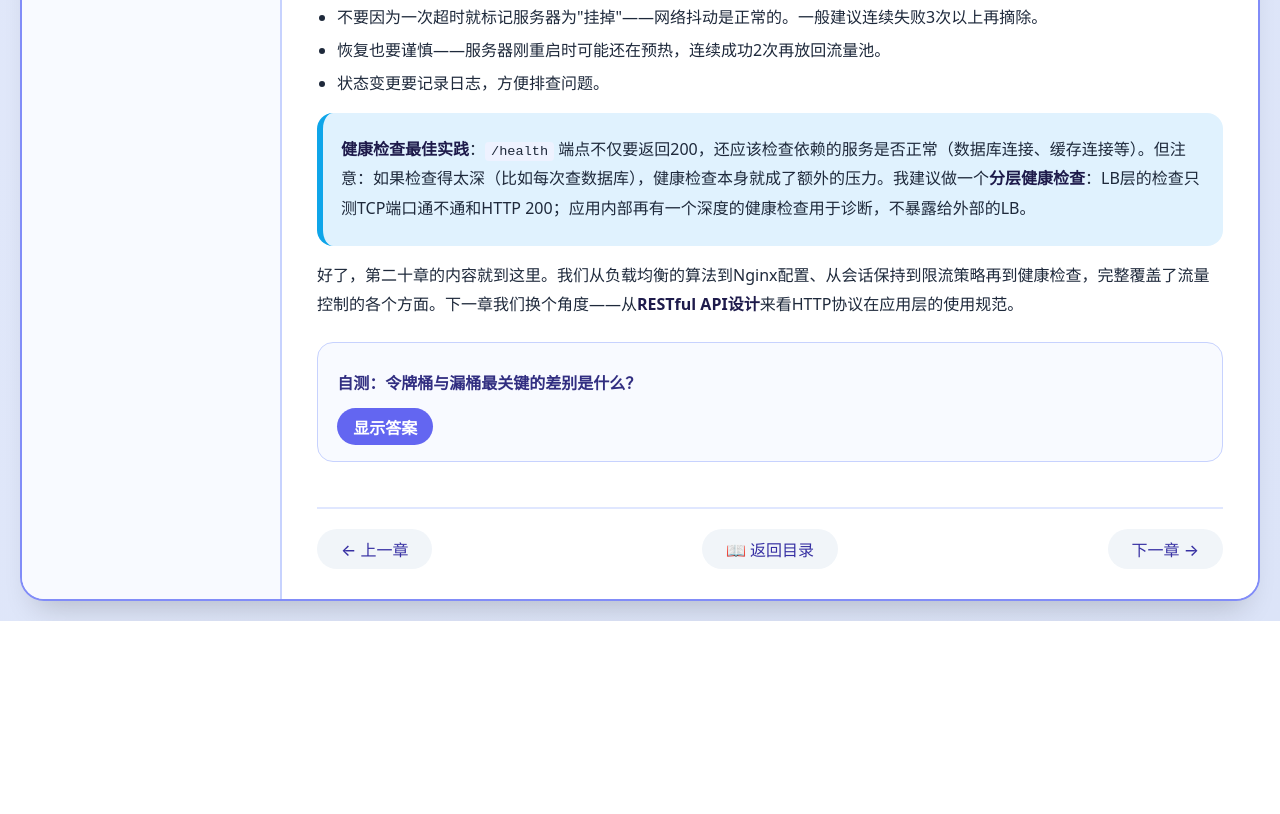
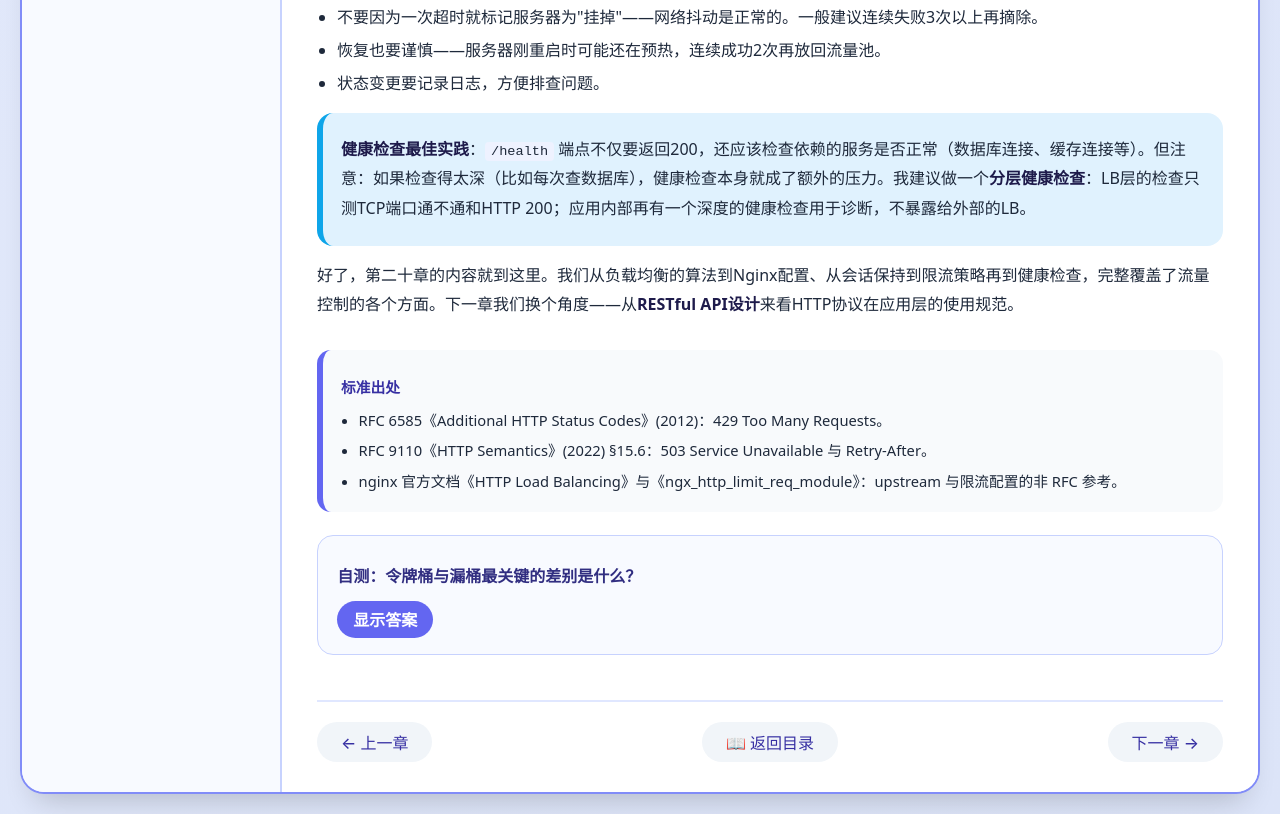
Before and after one commit to 1998x-stack/HTTP-protocol-tutorial, a plain HTML site: page 20.html in a window 1280 px wide. Shown: the part 6311-7125 px from the top of the page. Before the commit the page ends 6932 px from the top, so only its background shows below. Drawn offline with Linux system fonts and the light colour scheme.

Commit message:
docs(http-tutorial): 第19–22章补充标准出处（RFC / W3C / 论文引用）

```diff
--- a/20.html
+++ b/20.html
@@ -442,6 +442,15 @@ server {
 
         <p>好了，第二十章的内容就到这里。我们从负载均衡的算法到Nginx配置、从会话保持到限流策略再到健康检查，完整覆盖了流量控制的各个方面。下一章我们换个角度——从<strong>RESTful API设计</strong>来看HTTP协议在应用层的使用规范。</p>
 
+        <aside class="references" aria-label="标准出处">
+          <p class="ref-title">标准出处</p>
+          <ul>
+            <li>RFC 6585《Additional HTTP Status Codes》(2012)：429 Too Many Requests。</li>
+            <li>RFC 9110《HTTP Semantics》(2022) §15.6：503 Service Unavailable 与 Retry-After。</li>
+            <li>nginx 官方文档《HTTP Load Balancing》与《ngx_http_limit_req_module》：upstream 与限流配置的非 RFC 参考。</li>
+          </ul>
+        </aside>
+
         <aside class="self-check">
           <p class="q">自测：令牌桶与漏桶最关键的差别是什么？</p>
           <button type="button" class="reveal" aria-expanded="false" aria-controls="ch20-a1">显示答案</button>
```
Also changed, not shown: 19.html (+9 -0 lines), 21.html (+9 -0 lines), 22.html (+10 -0 lines).
